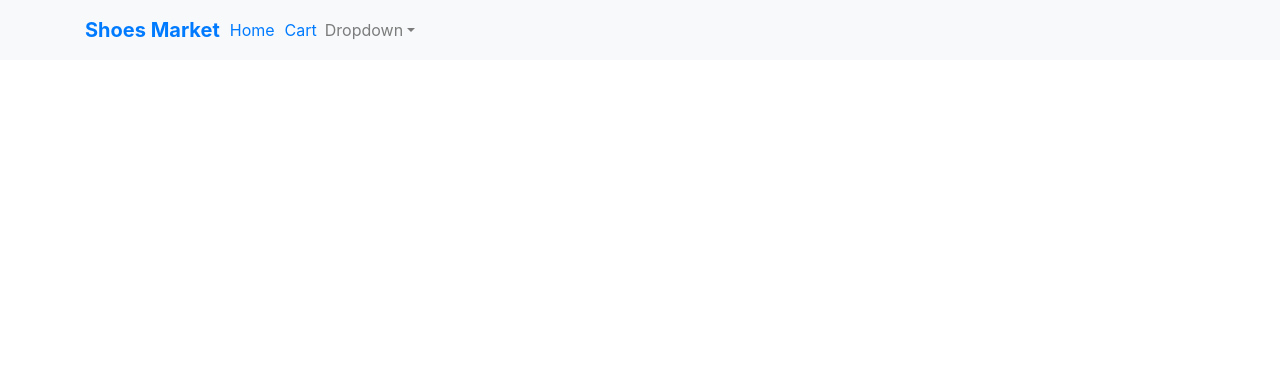
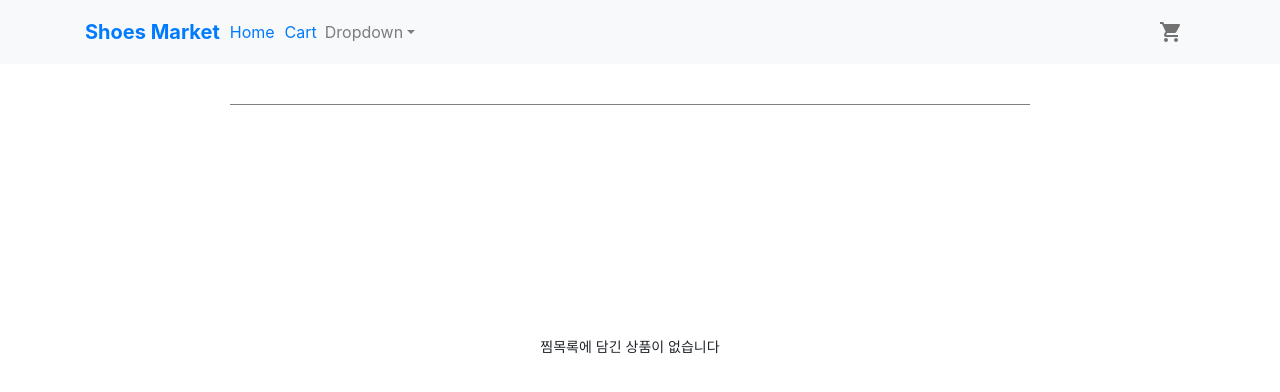
Before and after one commit to ldaehi0205/practice, a React (Create React App) app: page /wishlist in a window 1280 px wide. Shown: the top 392 px of the page. Built offline with nearby package versions, Linux system fonts and the light colour scheme.

Commit message:
wishList comp

```diff
--- a/src/App.tsx
+++ b/src/App.tsx
@@ -4,6 +4,7 @@ import Navbar from "./components/NavBar";
 import MainPage from "./main/MainPage";
 import Detial from "./detail/Detail";
 import Cart from "./cart/Cart";
+import wishlist from "./wishList/WishListPage";
 import { createBrowserHistory } from "history";
 import WishItemProvider from "./context/WishItemContext";
 
@@ -20,7 +21,8 @@ function App() {
             <Navbar />
             <Route exact path="/" component={MainPage} />
             <Route exact path="/detail/:id" component={Detial} />
-            <Route exact path="/Cart" component={Cart} />
+            <Route exact path="/cart" component={Cart} />
+            <Route exact path="/wishlist" component={wishlist} />
           </Switch>
         </WishItemProvider>
       </Router>
--- a/src/components/NavBar.tsx
+++ b/src/components/NavBar.tsx
@@ -1,9 +1,16 @@
-import React from "react";
+import React, { useContext } from "react";
 import { Navbar, Container, NavDropdown, Nav } from "react-bootstrap";
-import { Route, Link, NavLink } from "react-router-dom";
+import { NavLink } from "react-router-dom";
+import { WishItemContext } from "../context/WishItemContext";
+import Badge from "@material-ui/core/Badge";
+import IconButton from "@material-ui/core/IconButton";
+import ShoppingCartIcon from "@material-ui/icons/ShoppingCart";
+import { withStyles } from "@material-ui/core/styles";
 import styled from "styled-components";
 
 const NavBar = () => {
+  const { wishListLength } = useContext(WishItemContext);
+
   return (
     <Navbar bg="light" expand="lg">
       <Container>
@@ -32,6 +39,13 @@ const NavBar = () => {
             </NavDropdown>
           </Nav>
         </Navbar.Collapse>
+        <NavLink to="/wishlist">
+          <IconButton aria-label="cart">
+            <StyledBadge badgeContent={wishListLength} color="secondary">
+              <ShoppingCartIcon />
+            </StyledBadge>
+          </IconButton>
+        </NavLink>
       </Container>
     </Navbar>
   );
@@ -42,3 +56,12 @@ export default NavBar;
 const HomeButton = styled.div`
   font-size: 20px;
 `;
+
+const StyledBadge = withStyles(theme => ({
+  badge: {
+    right: -3,
+    top: 13,
+    border: `2px solid ${theme.palette.background.paper}`,
+    padding: "0 4px",
+  },
+}))(Badge);
--- a/src/components/ProductItem.tsx
+++ b/src/components/ProductItem.tsx
@@ -10,7 +10,9 @@ interface ProductItem {
 const ProductItem = ({ title, price, image }: ProductItem) => {
   return (
     <ShoesItem>
-      <img src={image} width="100%" />
+      <div className="WrapperImg">
+        <img src={image} />
+      </div>
       <h4>{title}</h4>
       <p>{price}원</p>
     </ShoesItem>
@@ -20,9 +22,21 @@ const ProductItem = ({ title, price, image }: ProductItem) => {
 export default ProductItem;
 
 const ShoesItem = styled.div`
-  img {
+  .WrapperImg {
+    overflow: hidden;
     margin: 10px;
     width: 360px;
     height: 280px;
   }
+
+  img {
+    width: 100%;
+    height: 280px;
+    transform: scale(1);
+    transition: all 0.2s linear;
+
+    :hover {
+      transform: scale(1.1);
+    }
+  }
 `;
--- a/src/context/WishItemContext.tsx
+++ b/src/context/WishItemContext.tsx
@@ -1,21 +1,25 @@
-import React, { createContext, useRef } from "react";
+import React, { useState, createContext, useRef } from "react";
 
 export const WishItemContext = createContext<any>({});
 
 const WishItemProvider = ({ children }: any) => {
   const wishList = useRef<any>({});
+  const [wishListLength, setWishListLength] = useState(0);
 
   const AddWishList = (item: any) => {
     const wishListId = item.id;
     wishList.current[wishListId] = item;
+    setWishListLength(Object.keys(wishList.current).length);
   };
 
   const RemoveWishList = (item: any) => {
     const wishListId = item.id;
-    delete wishList.current.wishListId;
+    delete wishList.current[wishListId];
+    setWishListLength(Object.keys(wishList.current).length);
   };
 
   const initValue = {
+    wishListLength,
     wishList,
     AddWishList,
     RemoveWishList,
--- a/src/detail/Detail.tsx
+++ b/src/detail/Detail.tsx
@@ -1,7 +1,6 @@
 import React, { useState, useEffect, useContext } from "react";
 import { useHistory, useParams } from "react-router-dom";
 import { useSelector, useDispatch } from "react-redux";
-import { range } from "../main/MainPage";
 import { saveToCart } from "../store/cartSlice";
 import ArrowBackIcon from "@material-ui/icons/ArrowBack";
 import HeartBtn from "./components/HeartBtn";
@@ -76,7 +75,7 @@ function Detail() {
   );
 }
 
-export default Detail;
+export default React.memo(Detail);
 
 const Wrapper = styled.div`
   width: 1080px;
--- a/src/detail/components/HeartBtn.tsx
+++ b/src/detail/components/HeartBtn.tsx
@@ -1,4 +1,4 @@
-import React, { useState, useContext } from "react";
+import React, { useState, useEffect, useContext } from "react";
 import FavoriteBorderIcon from "@material-ui/icons/FavoriteBorder";
 import FavoriteSharpIcon from "@material-ui/icons/FavoriteSharp";
 import { WishItemContext } from "../../context/WishItemContext";
@@ -8,13 +8,14 @@ const HeartBtn = ({ value }: any) => {
   const [isHeart, setIsHeart] = useState<boolean>(false);
   const { wishList, AddWishList, RemoveWishList } = useContext(WishItemContext);
 
+  useEffect(() => {
+    Object.keys(wishList.current).includes(value.id) && setIsHeart(true);
+  }, []);
+
   const HandleWishList = () => {
-    console.log(wishList.current, isHeart, "wishList");
     !isHeart && AddWishList(value);
     isHeart && RemoveWishList(value);
     setIsHeart(!isHeart);
-    // console.log(AddWishList);
-    // wishList = { ...wishList };
   };
 
   return (
--- a/src/main/MainPage.tsx
+++ b/src/main/MainPage.tsx
@@ -21,7 +21,7 @@ const MainPage = () => {
 
   const GetMainItem = () => {
     axios
-      .get("http://localhost:3000/data/Data.json")
+      .get("/data/Data.json")
       .then(result => {
         moreView.current = false;
         result.data.forEach((element: any) => {
@@ -36,7 +36,6 @@ const MainPage = () => {
   }
   return (
     <Wrapper>
-      {/* <range.Provider value={stock}> */}
       <ListBox>
         {value.map((e: any, i: number) => {
           const address = `/detail/${e.id}`;
@@ -57,7 +56,6 @@ const MainPage = () => {
           <button onClick={GetMainItem}>더보기</button>
         </Button>
       )}
-      {/* </range.Provider> */}
     </Wrapper>
   );
 };
--- /dev/null
+++ b/src/wishList/WishListPage.tsx
@@ -0,0 +1,116 @@
+import React, { useContext } from "react";
+import { Link } from "react-router-dom";
+import { WishItemContext } from "../context/WishItemContext";
+import { useSelector } from "react-redux";
+import styled from "styled-components";
+
+const WishListPage = () => {
+  const { wishList, wishListLength } = useContext(WishItemContext);
+  const cartItem = useSelector((state: any) => state.cartData);
+  const cartItemArray = cartItem.value.map((e: any) => {
+    return e.id;
+  });
+
+  return (
+    <Wrapper>
+      <ItemList>
+        {wishListLength > 0 ? (
+          <WishTable>
+            <thead>
+              <tr>
+                <th>이미지</th>
+                <th>상품명</th>
+                <th>가격</th>
+                <th>장바구니 보유</th>
+              </tr>
+            </thead>
+            <tbody>
+              {Object.values(wishList.current).map((obj: any, i: number) => {
+                return (
+                  <tr key={i}>
+                    <td>
+                      <Link to={`/detail/${obj.id}`}>
+                        <img src={obj.image} width="70px" height="80px" />
+                      </Link>
+                    </td>
+                    <td>
+                      <Link to={`/detail/${obj.id}`}>{obj.title} </Link>
+                    </td>
+                    <td>{obj.price}</td>
+                    {cartItemArray.includes(obj.id) ? (
+                      <td>⭕️</td>
+                    ) : (
+                      <td>❌</td>
+                    )}
+                  </tr>
+                );
+              })}
+            </tbody>
+          </WishTable>
+        ) : (
+          <EmptyCart>
+            <p>찜목록에 담긴 상품이 없습니다</p>
+          </EmptyCart>
+        )}
+      </ItemList>
+    </Wrapper>
+  );
+};
+
+export default WishListPage;
+
+const Wrapper = styled.div`
+  width: 100%;
+  display: flex;
+  justify-content: center;
+  padding: 0 100px;
+  margin-top: 40px;
+`;
+
+const ItemList = styled.div`
+  width: 800px;
+  margin-right: 20px;
+  font-size: 14px;
+`;
+
+const EmptyCart = styled.div`
+  display: flex;
+  justify-content: center;
+  align-items: center;
+  height: 500px;
+  border-top: 1px solid gray;
+  border-bottom: 1px solid gray;
+`;
+
+const WishTable = styled.table`
+  border-top: 1px solid gray;
+  border-bottom: 1px solid gray;
+  text-align: center;
+
+  thead {
+    width: 100%;
+    height: 40px;
+    background-color: #ffa600b0;
+    color: #fff;
+    font-size: 18px;
+  }
+  thead th:nth-child(1) {
+    width: 200px;
+  }
+  thead th:nth-child(2) {
+    width: 200px;
+  }
+  thead th:nth-child(3) {
+    width: 400px;
+  }
+  thead th:nth-child(4) {
+    width: 200px;
+  }
+  tbody {
+    font-size: 18px;
+
+    img {
+      padding: 10px;
+    }
+  }
+`;
```
